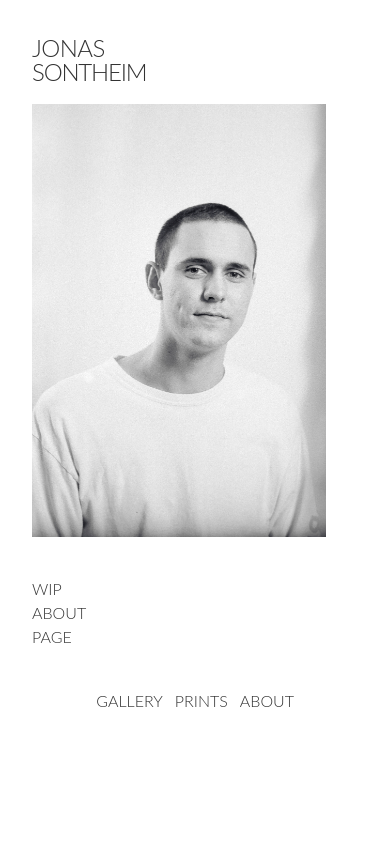
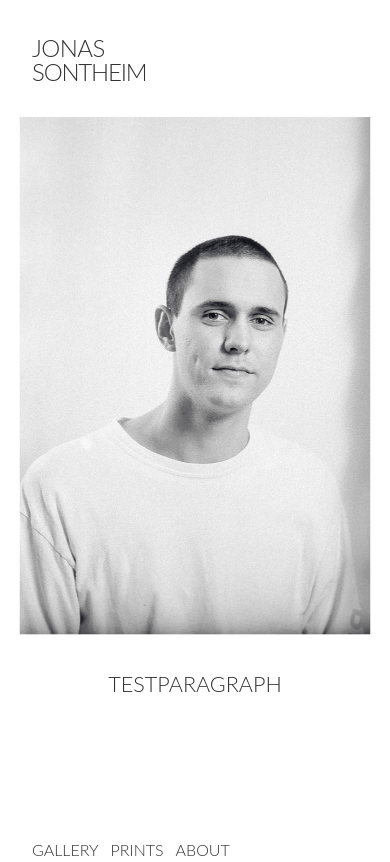
Before and after one commit to sontiO/photo-portfolio, a Next.js app: page /about in a window 390 px wide. Built offline with nearby package versions, Linux system fonts and the light colour scheme.

Commit message:
adjustments

```diff
--- a/components/GalleryWrapper.js
+++ b/components/GalleryWrapper.js
@@ -40,7 +40,7 @@ export default function GalleryWrapper({
               <Link href={href}>
                 <a>
                   <p
-                    className={`absolute mr-1 bottom-8 md:right-36 ${
+                    className={`absolute mr-1 bottom-6 md:right-36 ${
                       for120 ? "right-4" : "right-16"
                     }`}
                   >
--- a/components/Modal.js
+++ b/components/Modal.js
@@ -48,7 +48,7 @@ export default function Modal({ isOpen, setIsOpen }) {
               <div className="ml-4 -mt-10 5s:mt-4 5s:ml-0 sm:mt-6">
                 <button
                   type="button"
-                  className="inline-flex justify-start w-full px-4 py-2 text-base font-light text-gray-700 rounded-md font-lato focus:outline-none "
+                  className="inline-flex justify-start w-full py-2 -mx-2 text-base font-light text-gray-700 rounded-md 5s:mx-0 5s:px-4 font-lato focus:outline-none "
                   onClick={() => setIsOpen(false)}
                 >
                   <ChevronLeftIcon className="w-6 h-6 text-gray-600" />
@@ -72,7 +72,7 @@ function PictureView() {
     "/fogboat2.jpg",
   ];
   return (
-    <div className="w-full h-full scale-75 5s:scale-100">
+    <div className="w-full h-full scale-90 5s:scale-100">
       <div className="flex flex-col h-3/5">
         <EmblaCarousel
           images={imageData}
--- a/pages/about.js
+++ b/pages/about.js
@@ -18,42 +18,25 @@ export default function About() {
       transition={{ type: "linear" }} // Set the transition to linear
       duration={7}
     >
-      <div className="flex w-full h-screen p-8 md:p-12 ">
-        <div className="flex flex-col justify-between mr-8 md:w-4/6 5s:w-full ">
+      <div className="flex w-full h-screen md:p-12 ">
+        <div className="flex flex-col justify-between w-full md:w-4/6 ">
           <div className="flex flex-row w-full h-full ">
             <div className="flex flex-col w-full h-full -space-y-2 text-2xl font-light text-black uppercase font-Lato">
               <div>
+                <div className="p-8">
                   <Link href="/">
                     <a className="-space-y-2">
                       <p className="tracking-tight">Jonas</p>
                       <p className="tracking-tighter">Sontheim</p>
                     </a>
                   </Link>
-                <div className="h-auto md:hidden">
-                  <div
-                    onClick={() => setIsOpen(true)}
-                    className="w-full h-auto mt-4 "
-                  >
-                    <Image
-                      width={1137}
-                      height={1675}
-                      src="/me.jpg"
-                      priority
-                      layout="responsive"
-                    />
                 </div>
+                <div className="w-full h-full -mt-10 scale-90 place-items-center">
+                  <Image src="/me.jpg" width={650} height={958} />
+                  <p className="mt-8">Testparagraph</p>
                 </div>
-                <div className="flex flex-row justify-between pr-4 mt-4 -mb-4 text-base md:hidden">
-                  <div className="flex flex-col mt-8 text-black ">
-                    <Image
-                      width={1137}
-                      height={1675}
-                      src="/me.jpg"
-                      priority
-                      layout="responsive"
-                    />
-                  </div>
-                  <div className="h-full py-6 mb-8">WIP about page</div>
+
+                <div className="flex flex-row justify-between pr-4 mx-8 mt-4 -mb-4 text-base md:hidden">
                   <nav className="flex flex-row items-end mr-4 -mb-2 space-x-3 text-black md:-mb-0 md:mr-0">
                     <ul className="flex flex-row space-x-3">
                       <Link href="/gallery">
--- a/pages/gallery/index.js
+++ b/pages/gallery/index.js
@@ -86,7 +86,7 @@ export default function Gallery() {
 
           <Mobile>
             <GalleryWrapper page="01" href="/gallery/gallery2">
-              <div className="flex items-center justify-center h-screen p-4 -mt-24 ">
+              <div className="flex items-center justify-center h-screen p-4 -mt-24 scale-90 5s:scale-100">
                 <EmblaCarousel
                   images={imageData}
                   width={1620}
```
Also changed, not shown: public/me.jpg. Lines whose indentation alone changed are shown as unchanged.
